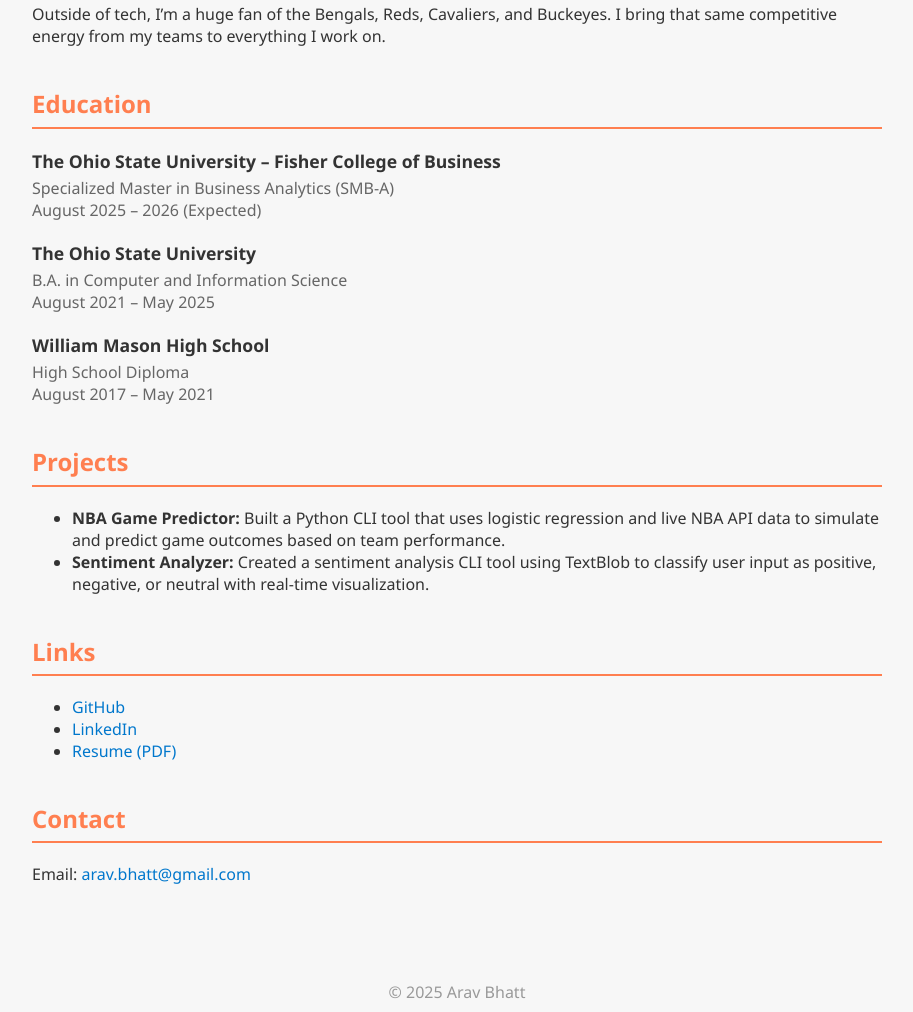
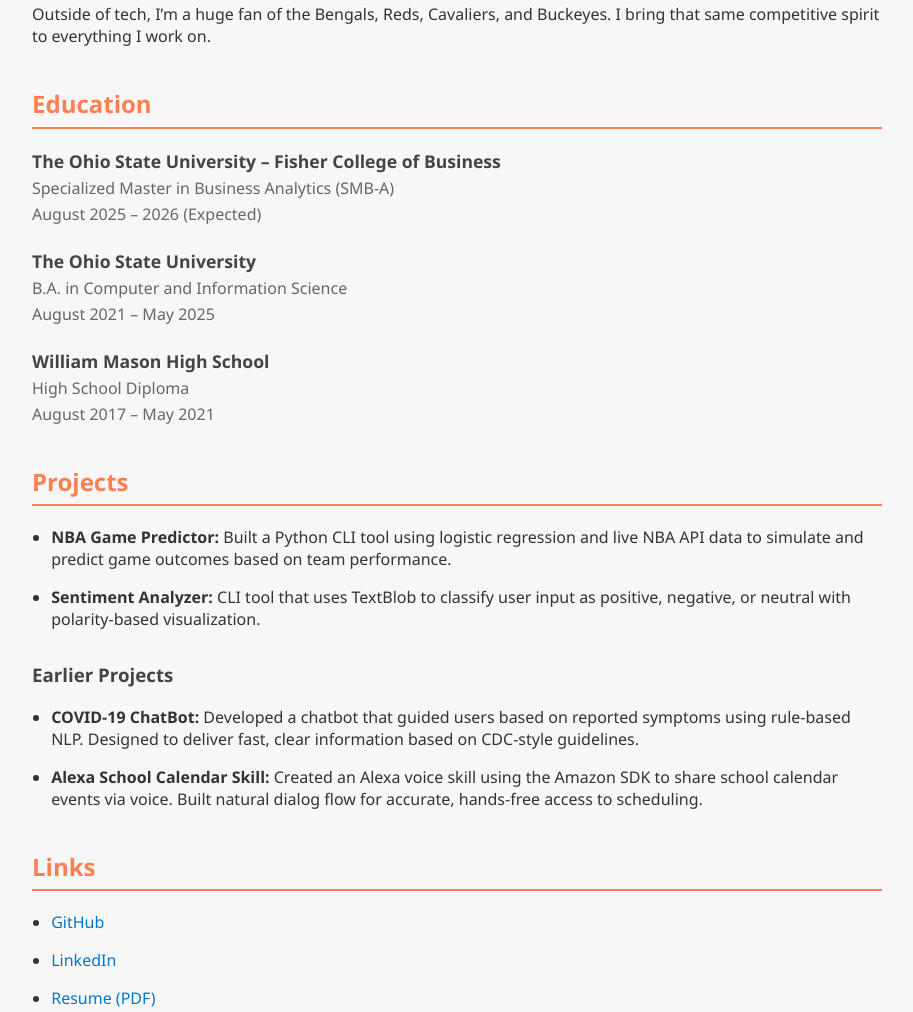
Before and after one commit to aravbhatt/aravbhatt.github.io, a plain HTML site: page index.html in a window 1280 px wide. Shown: the part 675-1687 px from the top of the page, without its empty margins (183-1096 px from the left). Drawn offline with Linux system fonts and the light colour scheme.

Commit message:
Update index.html

```diff
--- a/index.html
+++ b/index.html
@@ -42,20 +42,30 @@
       border-bottom: 2px solid #ff7f50;
       padding-bottom: 0.4rem;
     }
+    h3 {
+      color: #444;
+      margin-top: 2rem;
+    }
     a {
       color: #0077cc;
       text-decoration: none;
     }
     .edu-entry {
-      margin-bottom: 1.2rem;
+      margin-bottom: 1.5rem;
     }
     .edu-entry h3 {
       margin: 0 0 0.3rem 0;
       font-size: 1.1rem;
     }
     .edu-entry p {
-      margin: 0;
+      margin: 0.2rem 0;
       color: #666;
+    }
+    ul.project-list {
+      padding-left: 1.2rem;
+    }
+    ul.project-list li {
+      margin-bottom: 1rem;
     }
     footer {
       text-align: center;
@@ -77,7 +87,7 @@
       <h2>About Me</h2>
       <p>I got into coding in high school, but things really started to click in my second year of college — especially when I began building real tools. Recently, I developed an NBA game predictor powered by regression models and real-time stats.</p>
       <p>I’m especially interested in the future of AI — particularly agentic AI — and not just how it works, but how it’s actually being implemented to reshape the world. I’m excited by roles that bridge AI and software engineering to build systems that make an impact.</p>
-      <p>Outside of tech, I’m a huge fan of the Bengals, Reds, Cavaliers, and Buckeyes. I bring that same competitive energy from my teams to everything I work on.</p>
+      <p>Outside of tech, I’m a huge fan of the Bengals, Reds, Cavaliers, and Buckeyes. I bring that same competitive spirit to everything I work on.</p>
     </section>
 
     <section>
@@ -101,15 +111,21 @@
 
     <section>
       <h2>Projects</h2>
-      <ul>
-        <li><strong>NBA Game Predictor:</strong> Built a Python CLI tool that uses logistic regression and live NBA API data to simulate and predict game outcomes based on team performance.</li>
-        <li><strong>Sentiment Analyzer:</strong> Created a sentiment analysis CLI tool using TextBlob to classify user input as positive, negative, or neutral with real-time visualization.</li>
+      <ul class="project-list">
+        <li><strong>NBA Game Predictor:</strong> Built a Python CLI tool using logistic regression and live NBA API data to simulate and predict game outcomes based on team performance.</li>
+        <li><strong>Sentiment Analyzer:</strong> CLI tool that uses TextBlob to classify user input as positive, negative, or neutral with polarity-based visualization.</li>
+      </ul>
+
+      <h3>Earlier Projects</h3>
+      <ul class="project-list">
+        <li><strong>COVID-19 ChatBot:</strong> Developed a chatbot that guided users based on reported symptoms using rule-based NLP. Designed to deliver fast, clear information based on CDC-style guidelines.</li>
+        <li><strong>Alexa School Calendar Skill:</strong> Created an Alexa voice skill using the Amazon SDK to share school calendar events via voice. Built natural dialog flow for accurate, hands-free access to scheduling.</li>
       </ul>
     </section>
 
     <section>
       <h2>Links</h2>
-      <ul>
+      <ul class="project-list">
         <li><a href="https://github.com/aravbhatt" target="_blank">GitHub</a></li>
         <li><a href="https://linkedin.com/in/arav-bhatt" target="_blank">LinkedIn</a></li>
         <li><a href="Arav%20Bhatt_Resume.pdf" target="_blank">Resume (PDF)</a></li>
```
